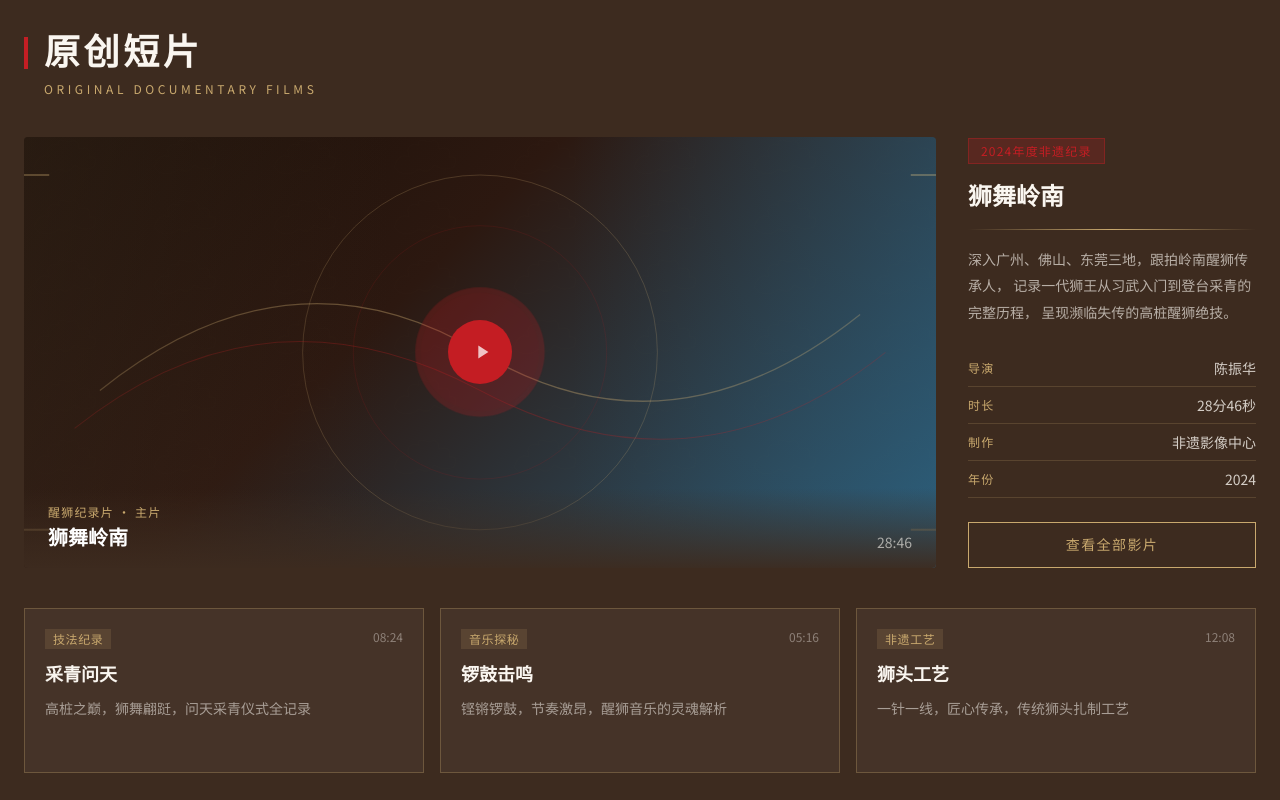
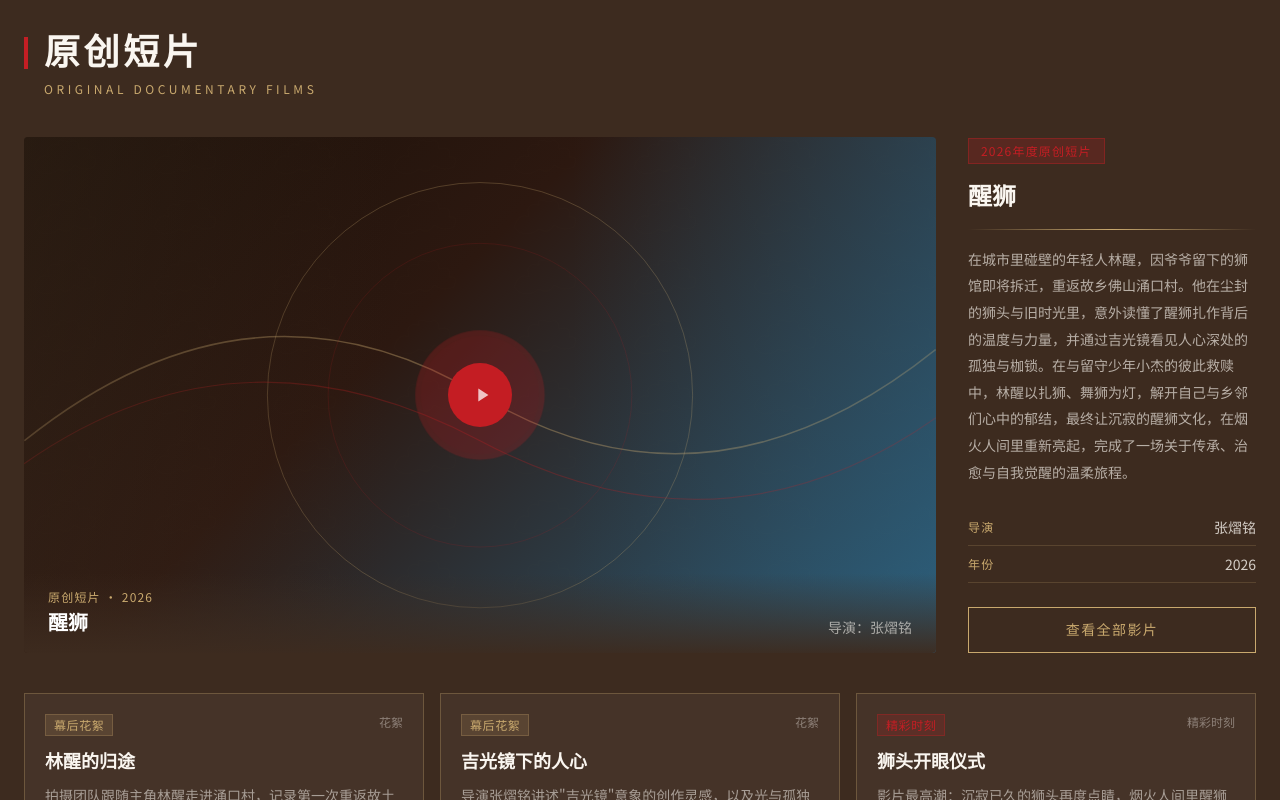
Before and after one commit to zhangyiming123-123/v0-xingshifeiyi, a Next.js app: page / in a window 1280 px wide. Shown: the part 3540-4340 px from the top of the page. Built offline with nearby package versions, Linux system fonts and the light colour scheme.

Commit message:
feat: update video subtitle bar and card labels\n\nUpdate subtitle bar and card labels for "花絮" and "精彩时刻" types.

```diff
--- a/components/film-section.tsx
+++ b/components/film-section.tsx
@@ -5,22 +5,22 @@ import { motion, useInView } from 'framer-motion'
 
 const miniCards = [
   {
-    title: '采青问天',
-    duration: '08:24',
-    desc: '高桩之巅，狮舞翩跹，问天采青仪式全记录',
-    tag: '技法纪录',
+    title: '林醒的归途',
+    duration: '花絮',
+    desc: '拍摄团队跟随主角林醒走进涌口村，记录第一次重返故土的真实心路历程。',
+    tag: '幕后花絮',
   },
   {
-    title: '锣鼓击鸣',
-    duration: '05:16',
-    desc: '铿锵锣鼓，节奏激昂，醒狮音乐的灵魂解析',
-    tag: '音乐探秘',
+    title: '吉光镜下的人心',
+    duration: '花絮',
+    desc: '导演张熠铭讲述"吉光镜"意象的创作灵感，以及光与孤独如何在镜中相遇。',
+    tag: '幕后花絮',
   },
   {
-    title: '狮头工艺',
-    duration: '12:08',
-    desc: '一针一线，匠心传承，传统狮头扎制工艺',
-    tag: '非遗工艺',
+    title: '狮头开眼仪式',
+    duration: '精彩时刻',
+    desc: '影片最高潮：沉寂已久的狮头再度点睛，烟火人间里醒狮文化重新亮起的关键一幕。',
+    tag: '精彩时刻',
   },
 ]
 
@@ -142,20 +142,20 @@ export default function FilmSection() {
                     className="text-xs tracking-widest mb-1 block"
                     style={{ fontFamily: 'var(--font-sans)', color: '#C9A96E' }}
                   >
-                    醒狮纪录片 · 主片
+                    原创短片 · 2026
                   </span>
                   <h3
                     className="text-xl font-bold text-white"
                     style={{ fontFamily: 'var(--font-serif)' }}
                   >
-                    狮舞岭南
+                    醒狮
                   </h3>
                 </div>
                 <span
                   className="text-sm"
                   style={{ fontFamily: 'var(--font-sans)', color: 'rgba(250,246,240,0.6)' }}
                 >
-                  28:46
+                  导演：张熠铭
                 </span>
               </div>
             </div>
@@ -184,13 +184,13 @@ export default function FilmSection() {
                   border: '1px solid rgba(196,30,36,0.4)',
                 }}
               >
-                2024年度非遗纪录
+                2026年度原创短片
               </div>
               <h3
                 className="text-2xl font-bold mb-4 leading-snug"
                 style={{ fontFamily: 'var(--font-serif)', color: '#FAF6F0' }}
               >
-                狮舞岭南
+                醒狮
               </h3>
               <div className="gold-divider mb-4" />
               <p
@@ -201,17 +201,13 @@ export default function FilmSection() {
                   lineHeight: '1.9',
                 }}
               >
-                深入广州、佛山、东莞三地，跟拍岭南醒狮传承人，
-                记录一代狮王从习武入门到登台采青的完整历程，
-                呈现濒临失传的高桩醒狮绝技。
+                在城市里碰壁的年轻人林醒，因爷爷留下的狮馆即将拆迁，重返故乡佛山涌口村。他在尘封的狮头与旧时光里，意外读懂了醒狮扎作背后的温度与力量，并通过吉光镜看见人心深处的孤独与枷锁。在与留守少年小杰的彼此救赎中，林醒以扎狮、舞狮为灯，解开自己与乡邻们心中的郁结，最终让沉寂的醒狮文化，在烟火人间里重新亮起，完成了一场关于传承、治愈与自我觉醒的温柔旅程。
               </p>
 
               {/* 元数据 */}
               {[
-                { label: '导演', value: '陈振华' },
-                { label: '时长', value: '28分46秒' },
-                { label: '制作', value: '非遗影像中心' },
-                { label: '年份', value: '2024' },
+                { label: '导演', value: '张熠铭' },
+                { label: '年份', value: '2026' },
               ].map((item) => (
                 <div
                   key={item.label}
@@ -273,8 +269,11 @@ export default function FilmSection() {
                   className="text-xs px-2 py-0.5 tracking-wider"
                   style={{
                     fontFamily: 'var(--font-sans)',
-                    background: 'rgba(201,169,110,0.15)',
-                    color: '#C9A96E',
+                    background: card.tag === '精彩时刻'
+                      ? 'rgba(196,30,36,0.18)'
+                      : 'rgba(201,169,110,0.15)',
+                    color: card.tag === '精彩时刻' ? '#C41E24' : '#C9A96E',
+                    border: `1px solid ${card.tag === '精彩时刻' ? 'rgba(196,30,36,0.35)' : 'rgba(201,169,110,0.25)'}`,
                   }}
                 >
                   {card.tag}
```
